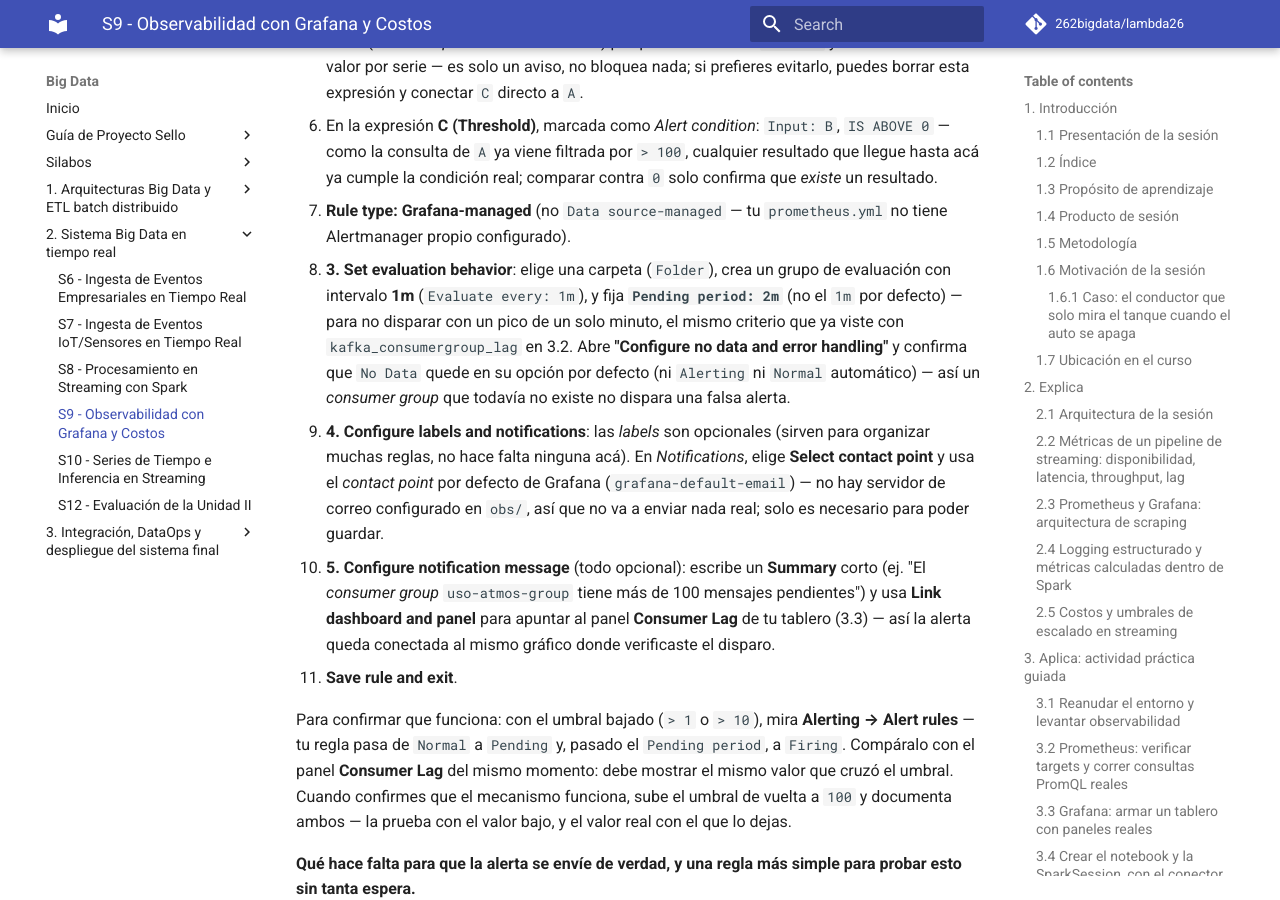
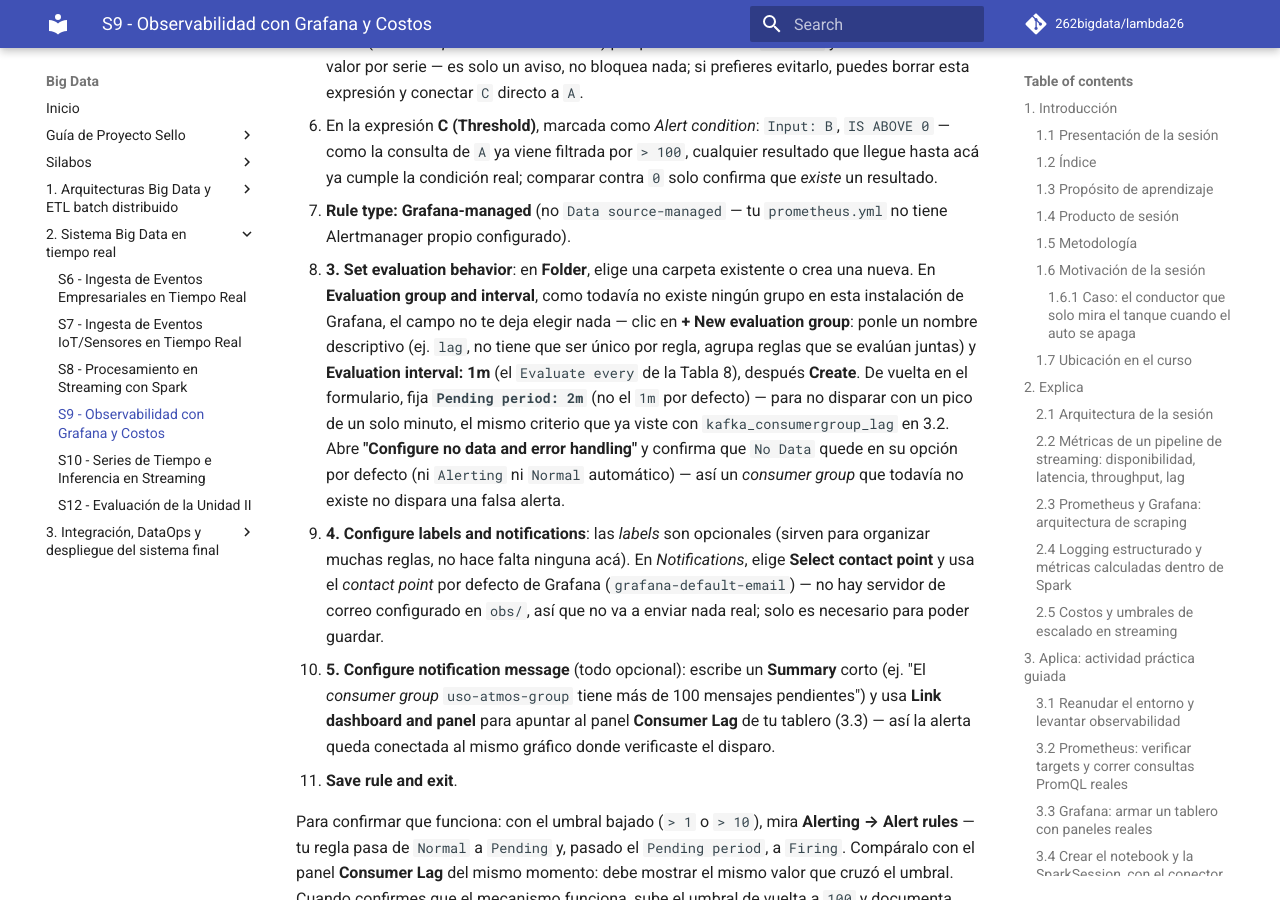
Before and after one commit to 262bigdata/lambda26, an MkDocs documentation site: the page built from docs/sesiones/S09_Observabilidad_Pipeline_Grafana_Costos.md, in a window 1280 px wide and 900 px high, scrolled down 19125 px. Built offline with MkDocs 1.6.1 and Material for MkDocs 9.7.7, drawn with Linux system fonts in a browser that asks for light colours; comment, search, counter and statistics services are not loaded.

Commit message:
s09 alert

```diff
--- a/docs/sesiones/S09_Observabilidad_Pipeline_Grafana_Costos.md
+++ b/docs/sesiones/S09_Observabilidad_Pipeline_Grafana_Costos.md
@@ -599,7 +599,7 @@ Para esta práctica, las alertas se entregan como propuesta documentada, con los
    - En la expresión **B (Reduce)**: `Function: Last`, `Mode: Strict` — toma el valor más reciente, y distingue "sin datos" de "lag es 0" (relevante por el Error frecuente de 3.2). Puede aparecer un aviso ("*Reduce operation is not needed*") porque una consulta `Instant` ya devuelve un único valor por serie — es solo un aviso, no bloquea nada; si prefieres evitarlo, puedes borrar esta expresión y conectar `C` directo a `A`.
    - En la expresión **C (Threshold)**, marcada como *Alert condition*: `Input: B`, `IS ABOVE 0` — como la consulta de `A` ya viene filtrada por `> 100`, cualquier resultado que llegue hasta acá ya cumple la condición real; comparar contra `0` solo confirma que *existe* un resultado.
    - **Rule type: Grafana-managed** (no `Data source-managed` — tu `prometheus.yml` no tiene Alertmanager propio configurado).
-4. **3. Set evaluation behavior**: elige una carpeta (`Folder`), crea un grupo de evaluación con intervalo **1m** (`Evaluate every: 1m`), y fija **`Pending period: 2m`** (no el `1m` por defecto) — para no disparar con un pico de un solo minuto, el mismo criterio que ya viste con `kafka_consumergroup_lag` en 3.2. Abre **"Configure no data and error handling"** y confirma que `No Data` quede en su opción por defecto (ni `Alerting` ni `Normal` automático) — así un *consumer group* que todavía no existe no dispara una falsa alerta.
+4. **3. Set evaluation behavior**: en **Folder**, elige una carpeta existente o crea una nueva. En **Evaluation group and interval**, como todavía no existe ningún grupo en esta instalación de Grafana, el campo no te deja elegir nada — clic en **+ New evaluation group**: ponle un nombre descriptivo (ej. `lag`, no tiene que ser único por regla, agrupa reglas que se evalúan juntas) y **Evaluation interval: 1m** (el `Evaluate every` de la Tabla 8), después **Create**. De vuelta en el formulario, fija **`Pending period: 2m`** (no el `1m` por defecto) — para no disparar con un pico de un solo minuto, el mismo criterio que ya viste con `kafka_consumergroup_lag` en 3.2. Abre **"Configure no data and error handling"** y confirma que `No Data` quede en su opción por defecto (ni `Alerting` ni `Normal` automático) — así un *consumer group* que todavía no existe no dispara una falsa alerta.
 5. **4. Configure labels and notifications**: las *labels* son opcionales (sirven para organizar muchas reglas, no hace falta ninguna acá). En *Notifications*, elige **Select contact point** y usa el *contact point* por defecto de Grafana (`grafana-default-email`) — no hay servidor de correo configurado en `obs/`, así que no va a enviar nada real; solo es necesario para poder guardar.
 6. **5. Configure notification message** (todo opcional): escribe un **Summary** corto (ej. "El *consumer group* `uso-atmos-group` tiene más de 100 mensajes pendientes") y usa **Link dashboard and panel** para apuntar al panel **Consumer Lag** de tu tablero (3.3) — así la alerta queda conectada al mismo gráfico donde verificaste el disparo.
 7. **Save rule and exit**.
```
